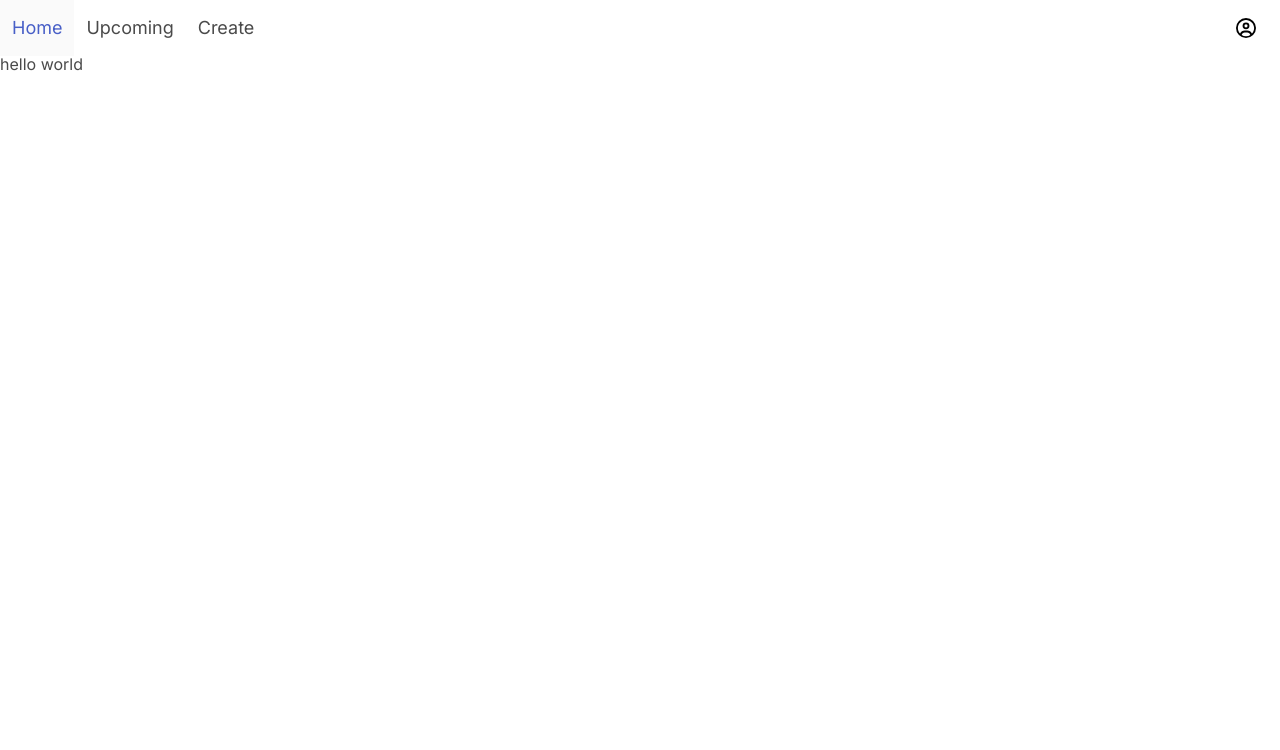
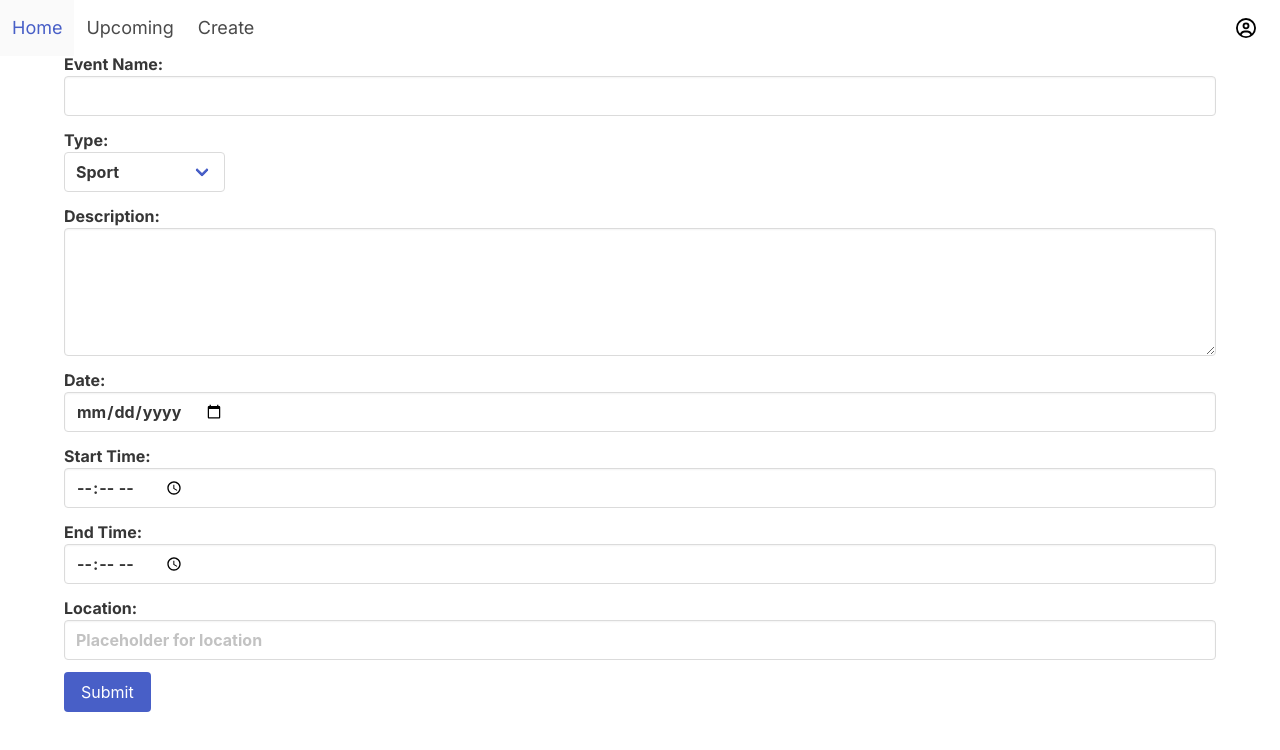
Before and after one commit to dchen327/la-hacks-2024, a Next.js app: page /create in a window 1280 px wide. Shown: the top 750 px of the page. Built offline with nearby package versions, Linux system fonts and the light colour scheme; no server answers; sample sign-in values are in the browser's storage.

Commit message:
committing local changes before merging with rohan branch

```diff
--- /dev/null
+++ b/src/app/components/EventForm.jsx
@@ -0,0 +1,191 @@
+import React, { useState } from "react";
+import { addDoc, doc, setDoc } from "firebase/firestore";
+import { db } from "../firebase/config";
+
+const EventForm = ({ user }) => {
+
+  const initialFormData = {
+    eventName: '',
+    eventType: 'sport', // default to 'sport'
+    description: '',
+    date: '',
+    startTime: '',
+    endTime: '',
+    location: '',
+  };
+
+  const [formData, setFormData] = useState(initialFormData);
+
+  const [isSubmitted, setIsSubmitted] = useState(false);
+  const [errorMessage, setErrorMessage] = useState("");
+
+  const handleChange = (event) => {
+    const { name, value } = event.target;
+    setFormData((prevState) => ({
+      ...prevState,
+      [name]: value,
+    }));
+  };
+
+  const handleSubmit = async (event) => {
+    event.preventDefault();
+
+    const eventData = {
+        ...formData,
+        creatorId: user.uid,
+        creatorEmail: user.email,
+        createdAt: new Date()
+    };
+
+    const eventRef = doc(db, "events", "test");
+    try {
+    await setDoc(eventRef, eventData);
+    setIsSubmitted(true);
+    console.log("Document written with ID: ", eventRef.id);
+    setFormData(initialFormData);
+    } catch (error) {
+      console.error("Error adding event: ", error);
+      setErrorMessage("Failed to submit event: " + error.message); // Sets an error message
+      setIsSubmitted(false); // Updates the isSubmitted state to false
+    }
+  };
+
+  return (
+    <div className="container">
+      {isSubmitted && (
+        <div className="notification is-success">
+          <button
+            className="delete"
+            onClick={() => setIsSubmitted(false)}
+          ></button>
+          Event successfully submitted!
+        </div>
+      )}
+      {errorMessage && (
+        <div className="notification is-danger">
+          <button
+            className="delete"
+            onClick={() => setErrorMessage("")}
+          ></button>
+          {errorMessage}
+        </div>
+      )}
+
+      <form onSubmit={handleSubmit}>
+        <div className="field">
+          <label className="label">Event Name:
+          <div className="control">
+            <input
+              className="input"
+              type="text"
+              name="eventName"
+              value={formData.eventName}
+              onChange={handleChange}
+            />
+          </div>
+          </label>
+        </div>
+
+        <div className="field">
+          <label className="label">Type:
+          <div className="control">
+            <div className="select">
+              <select
+                name="eventType"
+                value={formData.eventType}
+                onChange={handleChange}
+              >
+                <option value="sport">Sport</option>
+                <option value="nature">Nature</option>
+                <option value="community">Community</option>
+                <option value="sustainability">Sustainability</option>
+                <option value="Leadership">Sustainability</option>
+              </select>
+            </div>
+          </div>
+          </label>
+        </div>
+
+        <div className="field">
+          <label className="label">Description:
+          <div className="control">
+            <textarea
+              className="textarea"
+              name="description"
+              value={formData.description}
+              onChange={handleChange}
+            ></textarea>
+          </div>
+          </label>
+        </div>
+
+        <div className="field">
+          <label className="label">Date:
+          <div className="control">
+            <input
+              className="input"
+              type="date"
+              name="date"
+              value={formData.date}
+              onChange={handleChange}
+            />
+          </div>
+          </label>
+        </div>
+
+        <div className="field">
+          <label className="label">Start Time:
+          <div className="control">
+            <input
+              className="input"
+              type="time"
+              name="startTime"
+              value={formData.startTime}
+              onChange={handleChange}
+            />
+          </div>
+          </label>
+        </div>
+
+        <div className="field">
+          <label className="label">End Time:
+          <div className="control">
+            <input
+              className="input"
+              type="time"
+              name="endTime"
+              value={formData.endTime}
+              onChange={handleChange}
+            />
+          </div>
+          </label>
+        </div>
+
+        <div className="field">
+          <label className="label">Location:
+          <div className="control">
+            <input
+              className="input"
+              type="text"
+              name="location"
+              value={formData.location}
+              onChange={handleChange}
+              placeholder="Placeholder for location"
+            />
+          </div>
+          </label>
+        </div>
+
+        <div className="field">
+          <div className="control">
+            <button type="submit" className="button is-link">
+              Submit
+            </button>
+          </div>
+        </div>
+      </form>
+    </div>
+  );
+};
+
+export default EventForm;
--- a/src/app/create/page.js
+++ b/src/app/create/page.js
@@ -3,6 +3,7 @@ import { onAuthStateChanged } from "firebase/auth";
 import { auth } from "../firebase/config";
 import { useRouter } from "next/navigation";
 import { useState, useEffect } from "react";
+import EventForm from "../components/EventForm";
 
 export default function Page() {
   const [user, setUser] = useState(null);
@@ -21,5 +22,10 @@ export default function Page() {
     return () => unsubscribe();
   }, [router]);
 
-  return <div>hello world</div>;
+  return (
+    <div className="mb-14">
+      <EventForm user={user}/>
+    </div>
+  );
+
 }
--- a/src/app/firebase/config.js
+++ b/src/app/firebase/config.js
@@ -15,4 +15,4 @@ const firebaseConfig = {
 const app = initializeApp(firebaseConfig);
 export const auth = getAuth();
 export const googleProvider = new GoogleAuthProvider();
-export const firestore = getFirestore(app);
+export const db = getFirestore(app);
--- a/src/app/page.js
+++ b/src/app/page.js
@@ -140,4 +140,5 @@ export default function Home() {
       </div>
     );
   }
+
 }
--- a/src/app/profile/page.js
+++ b/src/app/profile/page.js
@@ -1,10 +1,11 @@
 "use client";
 import { signOut, onAuthStateChanged } from "firebase/auth";
-import { auth, googleProvider, firestore } from "../firebase/config";
+import { auth, googleProvider } from "../firebase/config";
 import { useRouter } from "next/navigation";
 import { useState, useEffect } from "react";
 import ChatBot from "../components/ChatBot.js";
 import { doc, setDoc, getDoc } from 'firebase/firestore';
+import { db } from "../firebase/config";
 import { FontAwesomeIcon } from "@fortawesome/react-fontawesome";
 import RadarChart from 'react-svg-radar-chart';
 import 'react-svg-radar-chart/build/css/index.css'
@@ -26,6 +27,9 @@ export default function ProfilePage() {
   const [seatLimit, setSeatLimit] = useState(0);
   const [distanceLimit, setDistanceLimit] = useState(0);
   const router = useRouter();
+
+  const [isUpdated, setIsUpdated] = useState(false);
+  const [errorMessage, setErrorMessage] = useState("");
 
   const handleDriverChange = (event) => {
     setIsDriver(event.target.value === 'yes');
@@ -67,7 +71,7 @@ export default function ProfilePage() {
   }, [router]);
 
   const loadUserProfile = async (userId) => {
-    const docRef = doc(firestore, "users", userId);
+    const docRef = doc(db, "users", userId);
     const docSnap = await getDoc(docRef);
     if (docSnap.exists()) {
       const data = docSnap.data();
@@ -86,18 +90,38 @@ export default function ProfilePage() {
 
   const updateUserProfile = async () => {
     if (!user) return;
-    const userRef = doc(firestore, "users", user.uid);
+    const userRef = doc(db, "users", user.uid);
     try {
       await setDoc(userRef, { name, age, email, country, state, isDriver, seatLimit, distanceLimit }, { merge: true });
-      alert('Profile updated successfully!');
+      setIsUpdated(true);
     } catch (error) {
       console.error("Error updating profile: ", error);
-      alert('Failed to update profile.');
+      setErrorMessage(error.message);
+      setIsUpdated(false);
     }
   };
 
   return (
     <div className="container">
+      {isUpdated && (
+        <div className="notification is-success">
+          <button
+            className="delete"
+            onClick={() => setIsUpdated(false)}
+          ></button>
+          Profile successfully updated!
+        </div>
+      )}
+      {errorMessage && (
+        <div className="notification is-danger">
+          <button
+            className="delete"
+            onClick={() => setErrorMessage("")}
+          ></button>
+          {errorMessage}
+        </div>
+      )}
+
     <h1 className="title">My Profile</h1>
 
     <div className="field">
@@ -118,7 +142,7 @@ export default function ProfilePage() {
       <label className="label">Country</label>
       <p class="control has-icons-left">
         <span class="select">
-          <select onChange={(e) => setAge(e.target.value)} value={country}>
+          <select onChange={(e) => setCountry(e.target.value)} value={country}>
             <option selected>Country</option>
             <option>United States</option>
             <option>Other</option>
@@ -265,7 +289,8 @@ export default function ProfilePage() {
 
     <h1 className="title">Questions?</h1>
     <div><ChatBot /></div>
-    <div className="field is-grouped">
+    <div className="field is-grouped mb-20">
+
         <div className="control">
           <button className="button is-primary" onClick={updateUserProfile}>Update Profile</button>
         </div>
--- a/src/app/upcoming/page.js
+++ b/src/app/upcoming/page.js
@@ -3,23 +3,83 @@ import { onAuthStateChanged } from "firebase/auth";
 import { auth } from "../firebase/config";
 import { useRouter } from "next/navigation";
 import { useState, useEffect } from "react";
+import { useAuthState } from "react-firebase-hooks/auth";
+import { EventCard } from "../components/EventCard";
+import React from 'react';
 
 export default function Page() {
-  const [user, setUser] = useState(null);
-  const router = useRouter();
+  const [user, loading, error] = useAuthState(auth);
 
-  useEffect(() => {
-    const unsubscribe = onAuthStateChanged(auth, (currentUser) => {
-      if (currentUser) {
-        setUser(currentUser);
-      } else {
-        router.push("/");
-      }
-    });
+  // list of event data
+  const events = [
+    {
+      name: "Football Match",
+      type: "sport",
+      description: "A friendly football match between local teams.",
+      leader: "John Doe",
+      startTime: new Date("2022-04-01T10:00:00Z"),
+      endTime: new Date("2022-04-01T12:00:00Z"),
+      location: "Local Stadium",
+      usersAttending: ["user1", "user2", "user3"],
+      pictures: ["pic1.jpg", "pic2.jpg", "pic3.jpg"],
+    },
+    {
+      name: "Nature Walk",
+      type: "nature",
+      description: "A guided walk through the local nature reserve.",
+      leader: "Jane Smith",
+      startTime: new Date("2022-04-02T09:00:00Z"),
+      endTime: new Date("2022-04-02T11:00:00Z"),
+      location: "Local Nature Reserve",
+      usersAttending: ["user4", "user5", "user6"],
+      pictures: ["pic4.jpg", "pic5.jpg", "pic6.jpg"],
+    },
+    {
+      name: "Community Cleanup",
+      type: "community",
+      description: "A community event to clean up the local park.",
+      leader: "Bob Johnson",
+      startTime: new Date("2022-04-03T13:00:00Z"),
+      endTime: new Date("2022-04-03T15:00:00Z"),
+      location: "Local Park",
+      usersAttending: ["user7", "user8", "user9"],
+      pictures: ["pic7.jpg", "pic8.jpg", "pic9.jpg"],
+    },
+  ];
 
-    // Cleanup subscription on unmount
-    return () => unsubscribe();
-  }, [router]);
+  if (loading) {
+    return (
+      <div className="flex items-center justify-center h-screen mx-10">
+        <progress
+          className="progress is-small is-primary max-w-[500px]"
+          max="100"
+        ></progress>
+      </div>
+    );
+  }
 
-  return <div>hello world</div>;
+  if (error) {
+    return (
+      <div className="flex items-center justify-center h-screen">
+        <p>Error: {error}</p>
+      </div>
+    );
+  }
+
+  if (user) {
+    return (
+      <div className="mb-14">
+        {events.map((event, idx) => (
+          // TBD change the key to event id
+          <React.Fragment key={idx}>
+            <div>
+              <EventCard key={idx} event={event} />
+            </div>
+            {idx !== events.length - 1 && <hr className="py-[1px]" />}
+          </React.Fragment>
+        ))}
+      </div>
+    );
+  }
+
 }
```
Also changed, not shown: 1 other file (tests, documents, lock files or other folders). Lines whose indentation alone changed are shown as unchanged.
